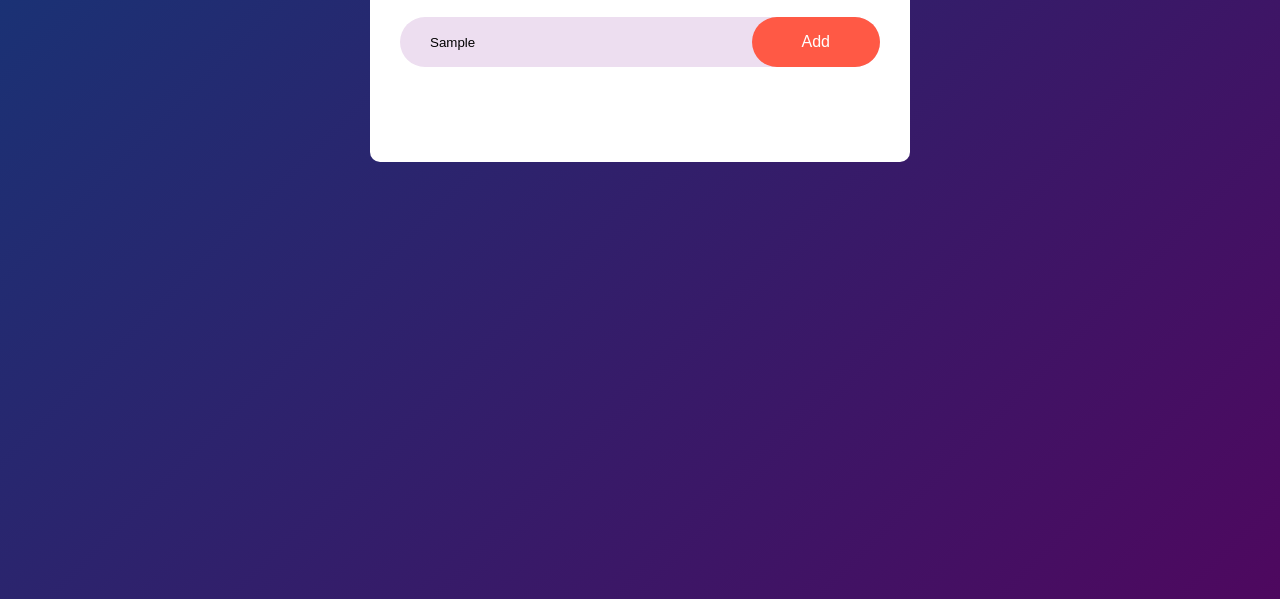
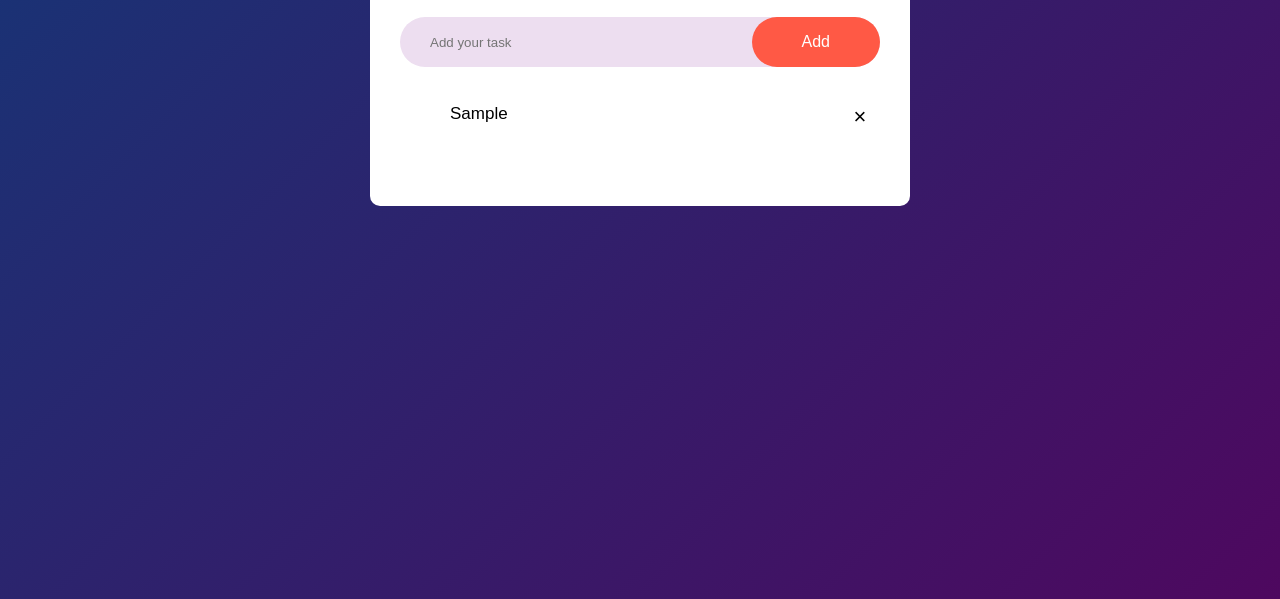
Before and after one commit to kukua25/To-Do-List, a plain HTML site: page index.html in a window 1280 px wide. Both pictures are taken after typing "Sample" into the empty fields and a click on the button "Add". Shown: the part 201-800 px from the top of the page. Drawn offline with Linux system fonts and the light colour scheme.

Commit message:
Add files via upload
Fixed the reference issue when an item is attempted to be added to the list.

```diff
--- a/index.html
+++ b/index.html
@@ -13,9 +13,8 @@
                    <h2>To-Do List</h2>
                    <div class="row">
                     <input type="text" id="input-box" placeholder="Add your task">
-                    <button onclick="addTask(
+                    <button onclick="addTask()">Add</button>
 
-                    )">Add</button>
                    </div>
                    <ul id="list-container">
                     <!--li class="checked">Task 1</li>
--- a/script.js
+++ b/script.js
@@ -1,10 +1,8 @@
+document.addEventListener("DOMContentLoaded", function() {
     const inputBox = document.getElementById("input-box");
-const inputContainer = document.getElementById("list-container");
+    const listContainer = document.getElementById("list-container");
 
-/**
- * Adds task to list
- */
-function addTask(){
+    window.addTask = function addTask(){
         if(inputBox.value === ''){
             alert("You must enter something");
         } else {
@@ -12,7 +10,7 @@ function addTask(){
             li.innerHTML = inputBox.value;
             listContainer.appendChild(li);
             let span = document.createElement("span");
-        span.innerHTML = '/u00d7';
+            span.innerHTML = '\u00d7'; // Unicode for multiplication symbol
             li.appendChild(span);
         }
         inputBox.value = "";
@@ -20,7 +18,6 @@ function addTask(){
     }
 
     listContainer.addEventListener("click", function(e){
-
         if(e.target.tagName === "LI"){
             e.target.classList.toggle("checked");
             saveData();
@@ -30,9 +27,6 @@ if(e.target.tagName === "LI"){
         }
     }, false);
 
-/**
- * Saves list to browser
- */
     function saveData() {
         localStorage.setItem("data", listContainer.innerHTML);
     }
@@ -40,4 +34,6 @@ function saveData() {
     function showTask(){
         listContainer.innerHTML = localStorage.getItem("data");
     }
+
     showTask();
+});
```
Lines whose indentation alone changed are shown as unchanged.
